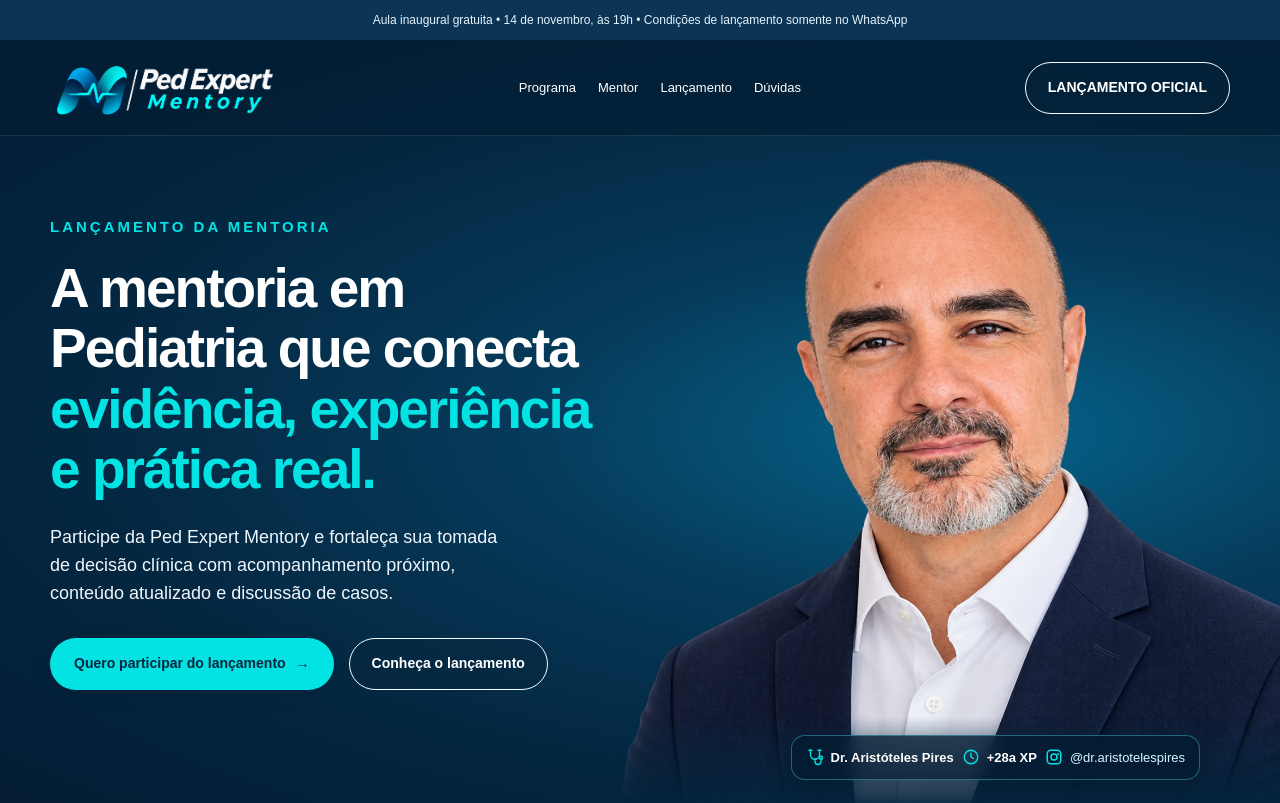
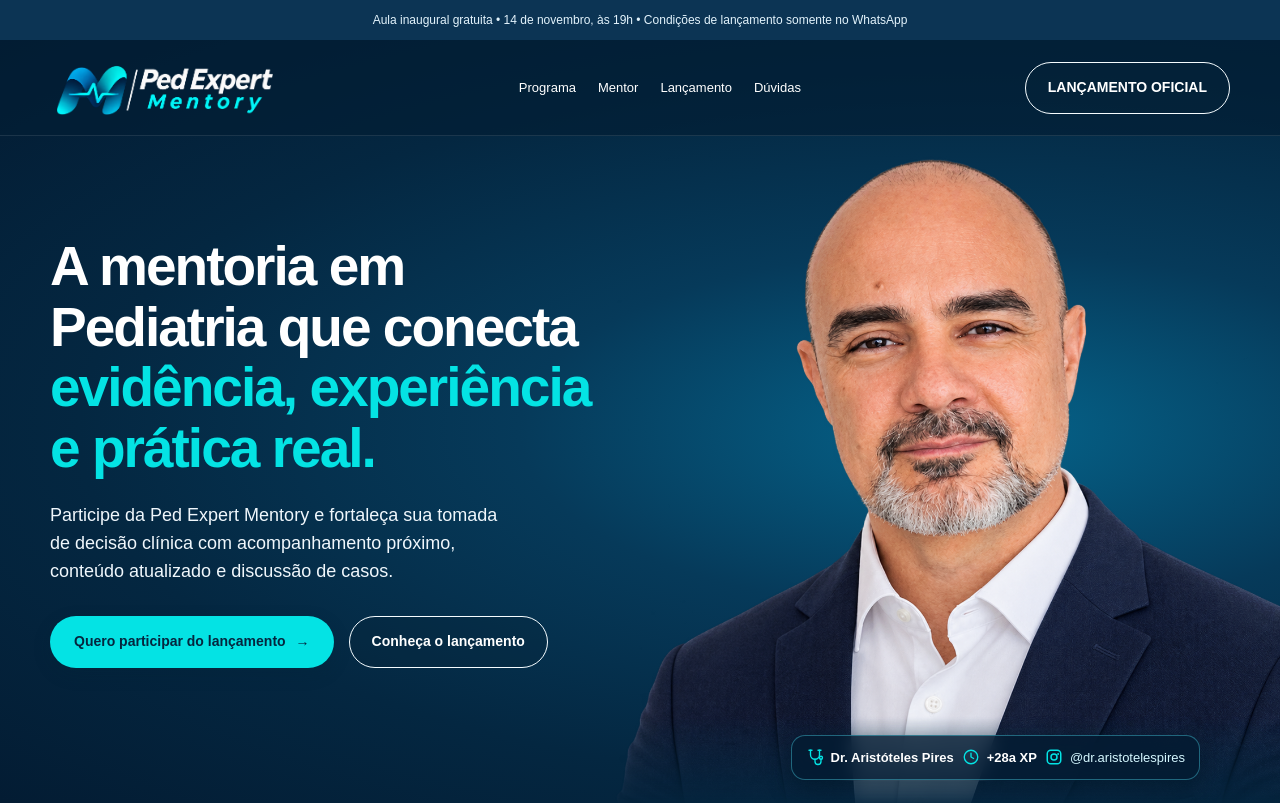
Before and after one commit to g4trader/iatron_calculator, a Next.js app in the folder frontend/: page /lancamento_mentoria in a window 1280 px wide. Shown: the top 803 px of the page. Built offline with nearby package versions, Linux system fonts and the light colour scheme; no server answers; the database is empty.

Commit message:
Remove launch eyebrow text from Mentory hero

```diff
--- a/frontend/app/lancamento_mentoria/page.tsx
+++ b/frontend/app/lancamento_mentoria/page.tsx
@@ -197,7 +197,7 @@ export default function LancamentoMentoria() {
         <section id="inicio" className="mentory-hero">
           <div className="mentory-container mentory-hero-grid">
             <div className="mentory-hero-copy">
-              <p className="mentory-eyebrow">Lançamento da mentoria</p>
+
               <h1>A mentoria em<br/>Pediatria que conecta<br/><em>evidência, experiência<br/>e prática real.</em></h1>
               <p className="mentory-hero-description">Participe da Ped Expert Mentory e fortaleça sua tomada de decisão clínica com acompanhamento próximo, conteúdo atualizado e discussão de casos.</p>
               <div className="mentory-actions">
```
